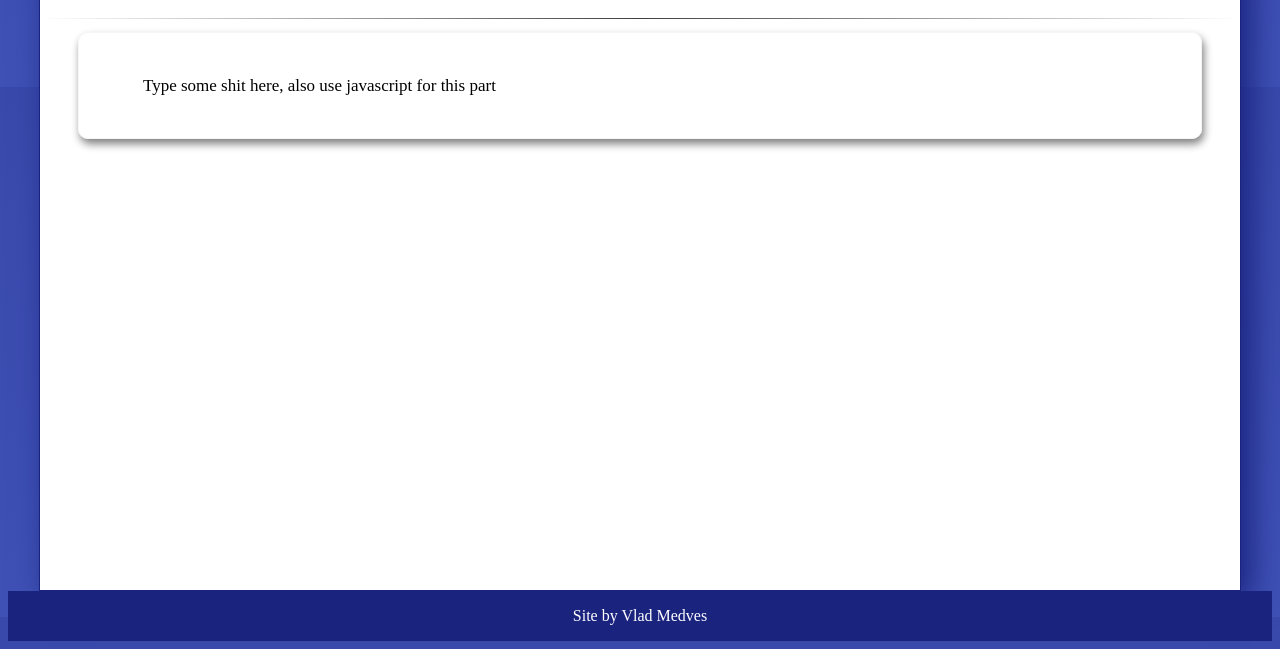
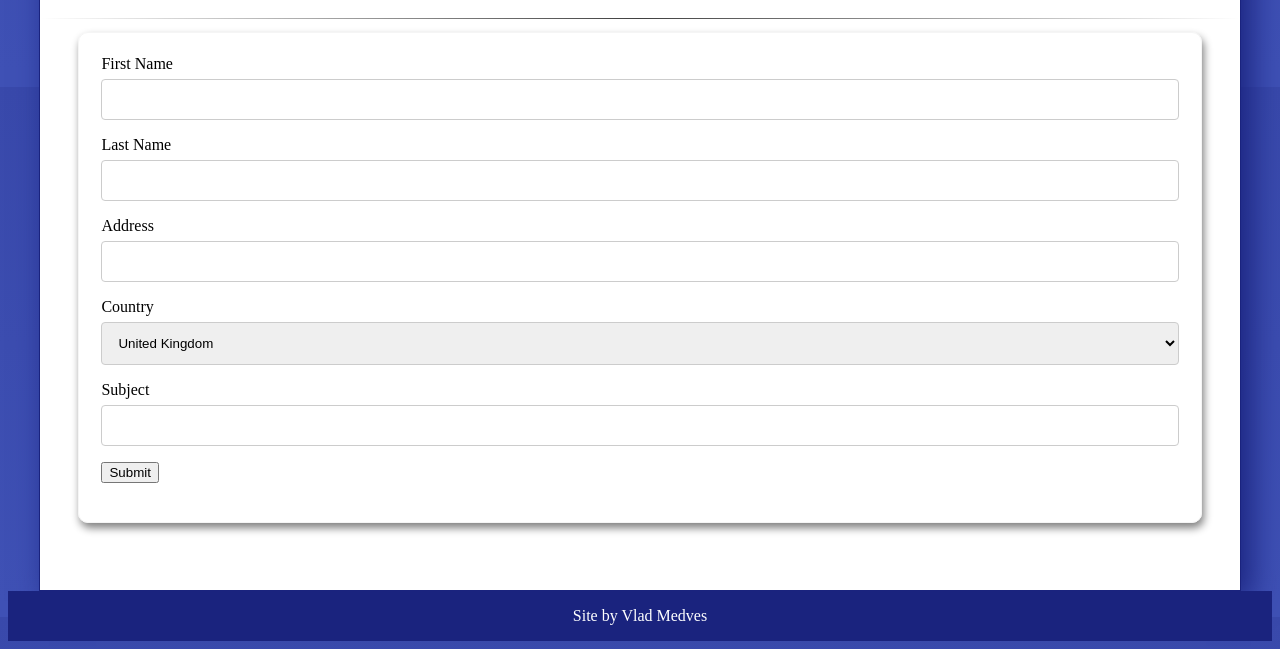
Before and after one commit to Drakodav/Explore-Music, a plain HTML site: page assets/contact.html in a window 1280 px wide. Shown: the part 154-803 px from the top of the page. Drawn offline with Linux system fonts and the light colour scheme.

Commit message:
Add files via upload

```diff
--- a/assets/contact.html
+++ b/assets/contact.html
@@ -7,6 +7,8 @@
     <link href="../styles/style.css" type="text/css" rel="stylesheet">
     <link href="../styles/small.css" type="text/css" rel="stylesheet">
 	<link href="../styles/big.css" type="text/css" rel="stylesheet">
+	<link href="../styles/contact_form.css" type="text/css" rel="stylesheet">
+	<script src="../scripts/form.js"></script>
   </head>
 
   <body>
@@ -29,9 +31,42 @@
 
       <div id="content">
 
-        <section class="text">
-          <p> Type some shit here, also use javascript for this part</p>
-        </section>
+        <section id="contact_form">
+			<form name="reg_form" onsubmit="validate()">
+				<label>
+					<span> First Name </span>
+					<input class="general_input" type="text" name="first_name">
+				</label>
+
+				<label>
+					<span> Last Name </span>
+					<input class="general_input" type="text" name="last_name">
+				</label>
+
+				<label>
+					<span> Address </span>
+					<input class="general_input" type="text" name="address">
+				</label>
+
+				<label>
+					<span> Country </span>
+					<select class="general_input">
+						<option value="united_kingdom"> United Kingdom </option>
+						<option value="ireland"> Ireland </option>
+						<option value="germany"> Germany </option>
+						<option value="usa"> USA </option>
+						<option value="spain"> Spain </option>
+					<select>
+				</label>
+
+				<label>
+					<span> Subject </span>
+					<input class="long_input"type="text" name="subject" >
+				</label>
+				<br>
+				<button type="submit"> Submit </button>
+			</form>
+		</section>
 
       </div>
 
--- /dev/null
+++ b/scripts/form.js
@@ -0,0 +1,25 @@
+function validate() {
+
+	if(document.reg_form.first_name.value == ""){
+		alert("Input cannot be blank");
+		return false;
+	}
+
+	if(document.reg_form.last_name.value == ""){
+		alert("Input cannot be blank");
+		return false;
+	}
+
+	if(document.reg_form.address.value == ""){
+		alert("Input cannot be blank");
+		return false;
+	}
+
+	if(document.reg_form.subject.value == ""){
+		alert("Input cannot be blank");
+		return false;
+	}
+
+	alert("Thank You");
+	return true;
+}
--- /dev/null
+++ b/styles/contact_form.css
@@ -0,0 +1,36 @@
+input[type=text], select, textarea {
+    width: 100%;
+    padding: 12px;
+    border: 1px solid #ccc;
+    border-radius: 4px;
+    box-sizing: border-box;
+    margin-top: 6px;
+    margin-bottom: 16px;
+    resize: vertical;
+}
+
+input[type=submit] {
+    background-color: white;
+    color: black;
+    padding: 12px 20px;
+    border: solid black 4%;
+    border-radius: 4%;
+    transition-duration: .2s;
+}
+
+input[type=submit]:hover {
+    background-color: #009688;
+	color: white;
+	box-shadow:.1vw .1vh .05em #009688;
+	border: 1px solid rgba(255, 255, 255, .4);
+}
+
+.container {
+    border-radius: 5px;
+    background-color: #f2f2f2;
+    padding: 20px;
+}
+
+#contact_form form {
+	padding: 2%;
+}
--- a/styles/style.css
+++ b/styles/style.css
@@ -128,4 +128,5 @@ p a:hover {
 .next:hover {
     background-color: #009688;
     color: white;
+	border: 1px solid rgba(255, 255, 255, .4);
 }
```
Also changed, not shown: assets/2000.html (+2 -0 lines), assets/classical.html (+2 -2 lines), assets/modern.html (+2 -1 lines).
